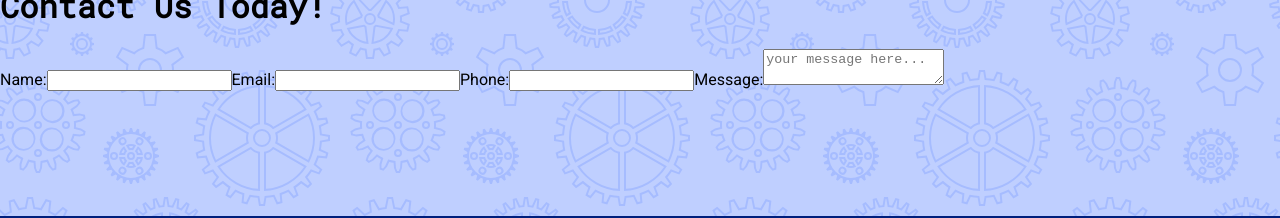
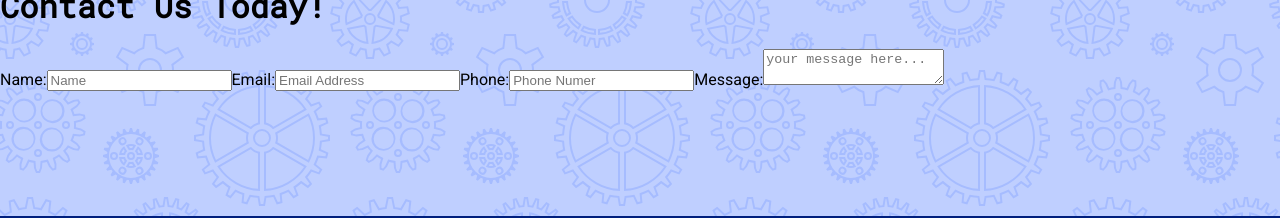
Before and after one commit to alihernandez/newLifeAuto, a React (Create React App) app in the folder frontend/: page / in a window 1280 px wide. Shown: the part 503-721 px from the top of the page. Built offline with nearby package versions, Linux system fonts and the light colour scheme.

Commit message:
contact form still

```diff
--- a/frontend/src/components/Contact.js
+++ b/frontend/src/components/Contact.js
@@ -1,19 +1,36 @@
+import React, { useState } from 'react';
 const Contact = (props) => {
-
+  const [name, setName] = useState('');
+  const [email, setEmail] = useState('');
+  const [phone, setPhone] = useState('');
+  const [message, setMessage] = useState('');
     return (
         <form>
             <h1>Contact Us Today!</h1>
+
             <label>Name:</label>
-            <input></input>
+            <input
+              placeholder='Name'
+              value={name}>
+              </input>
+
             <label>Email:</label>
-            <input></input>
+            <input
+              placeholder='Email Address'
+              value={email}>
+              </input>
+
             <label>Phone:</label>
-            <input></input>
+            <input
+              placeholder='Phone Numer'
+              value={phone}>
+              </input>
+
             <label>Message:</label>
             <textarea
               type="text"
             //   onChange={handleMessage}
-            //   value={message}
+              value={message}
               placeholder="your message here..."
               name="message"
             />
```
